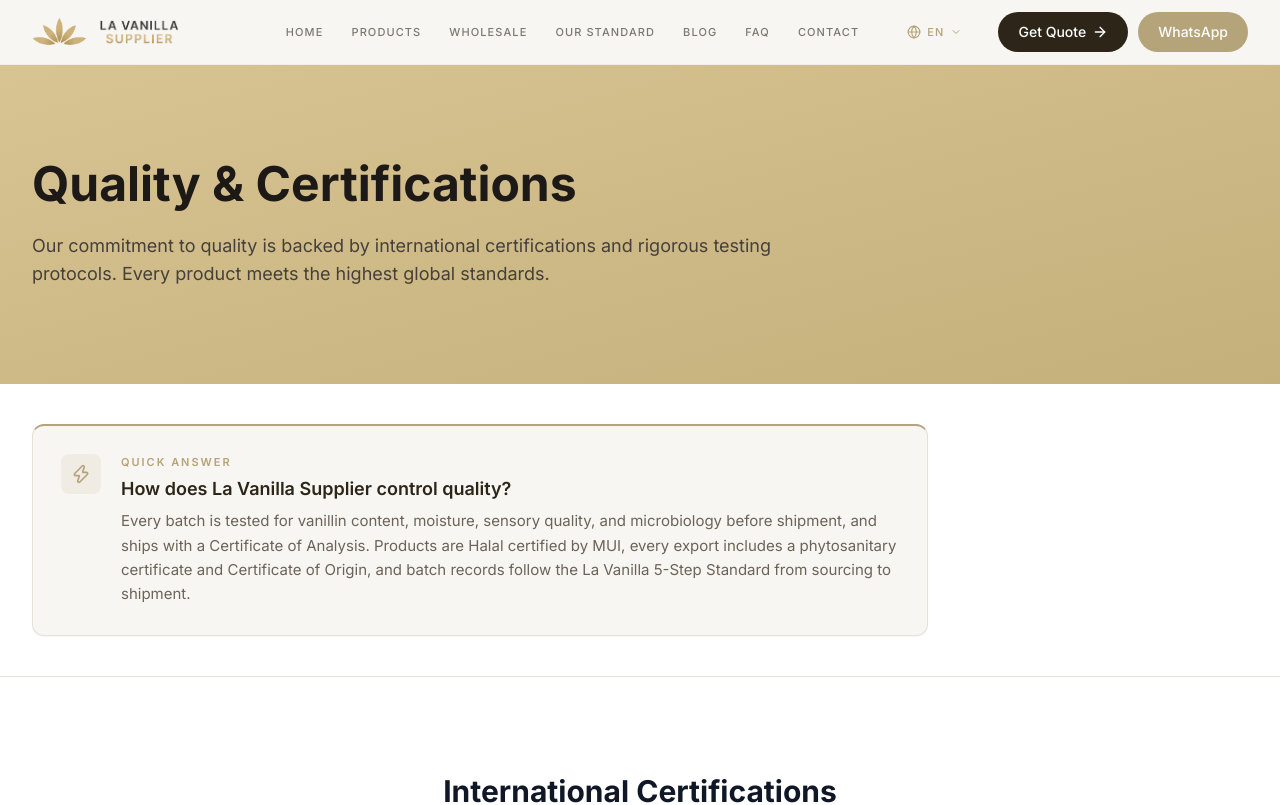
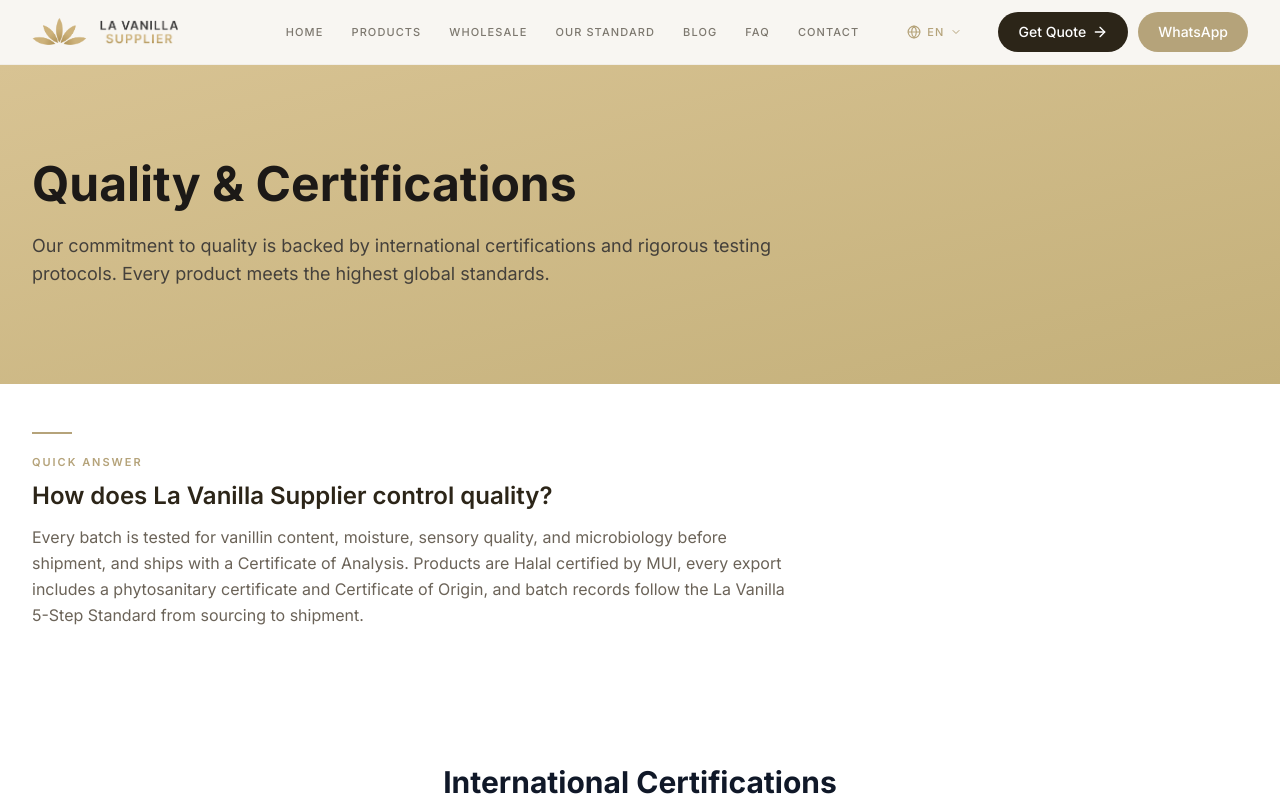
Before and after one commit to irfanmulachela-glitch/vanilla, a Next.js app: page /quality in a window 1280 px wide. Shown: the top 805 px of the page. Built offline with nearby package versions, Linux system fonts and the light colour scheme.

Commit message:
Quick Answer: remove card chrome, plain left-aligned editorial block with gold rule

```diff
--- a/src/components/quick-answer.tsx
+++ b/src/components/quick-answer.tsx
@@ -1,5 +1,3 @@
-import { Zap } from "lucide-react";
-
 export function QuickAnswer({
   question,
   answer,
@@ -8,23 +6,17 @@ export function QuickAnswer({
   answer: string;
 }) {
   return (
-    <section className="bg-white border-b border-[#E5E0D8]">
-      <div className="max-w-7xl mx-auto px-4 sm:px-6 lg:px-8 py-8 lg:py-10">
-        <div className="max-w-4xl flex items-start gap-4 lg:gap-5 border border-[#E5E0D8] border-t-2 border-t-[#B5A37A] bg-[#F8F6F2] rounded-xl p-6 lg:p-7 shadow-[0_1px_2px_rgba(44,37,24,0.04)]">
-          <div className="shrink-0 w-10 h-10 rounded-lg bg-[#B5A37A]/12 flex items-center justify-center">
-            <Zap className="w-5 h-5 text-[#B5A37A]" aria-hidden />
-          </div>
-          <div>
-            <p className="text-[11px] font-semibold uppercase tracking-[0.18em] text-[#B5A37A] mb-1.5">
-              Quick answer
-            </p>
-            <p className="font-semibold text-[#2C2518] text-base lg:text-lg leading-snug mb-2">
-              {question}
-            </p>
-            <p className="text-[#6B6358] text-[15px] leading-relaxed">
-              {answer}
-            </p>
-          </div>
+    <section className="bg-white">
+      <div className="max-w-7xl mx-auto px-4 sm:px-6 lg:px-8 pt-10 pb-8 lg:pt-12 lg:pb-10">
+        <div className="max-w-3xl">
+          <div className="w-10 h-0.5 bg-[#B5A37A] mb-5" aria-hidden />
+          <p className="text-[11px] font-semibold uppercase tracking-[0.18em] text-[#B5A37A] mb-2">
+            Quick answer
+          </p>
+          <h2 className="text-[#2C2518] font-semibold text-xl lg:text-2xl leading-snug mb-3">
+            {question}
+          </h2>
+          <p className="text-[#6B6358] leading-relaxed">{answer}</p>
         </div>
       </div>
     </section>
```
